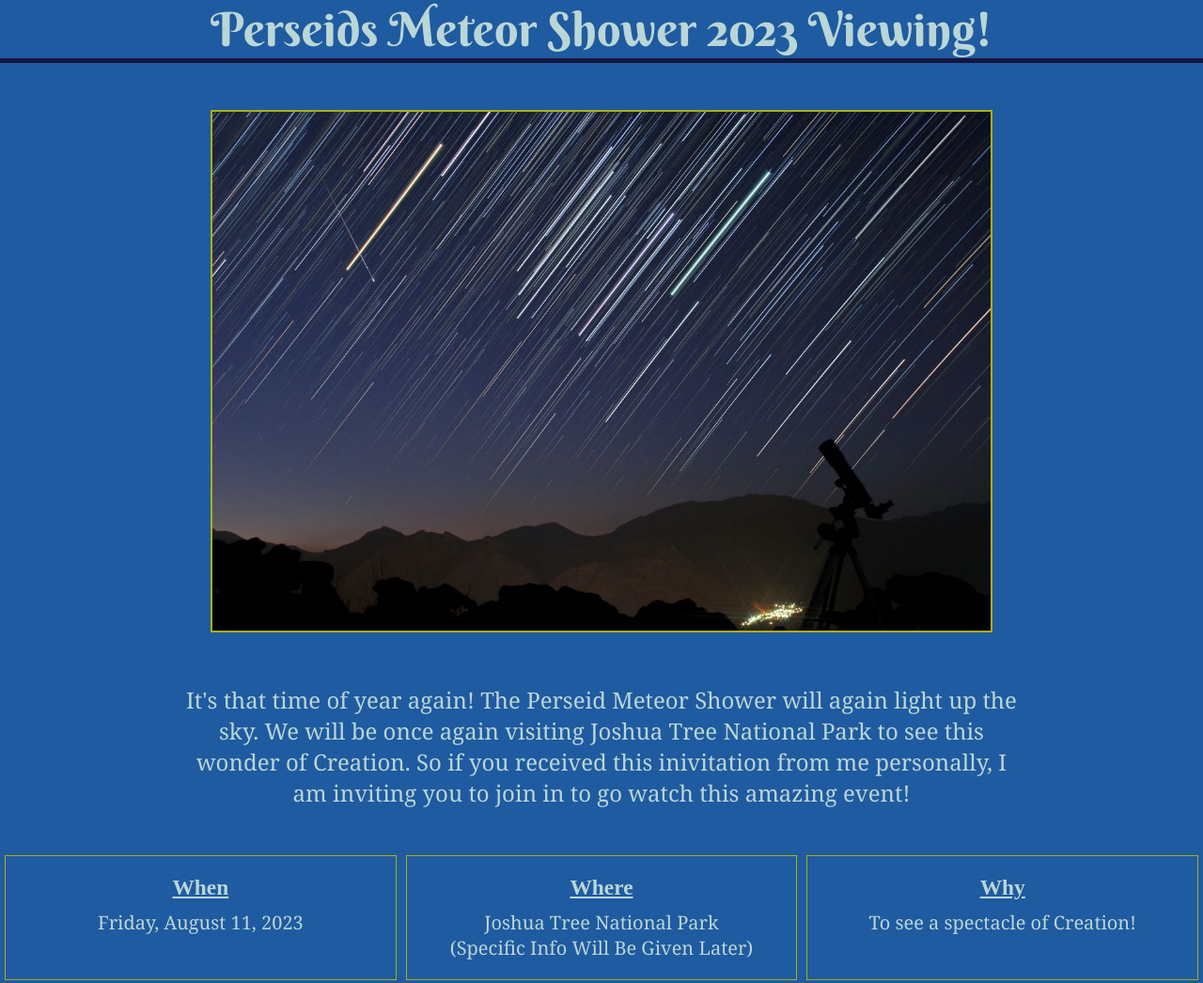
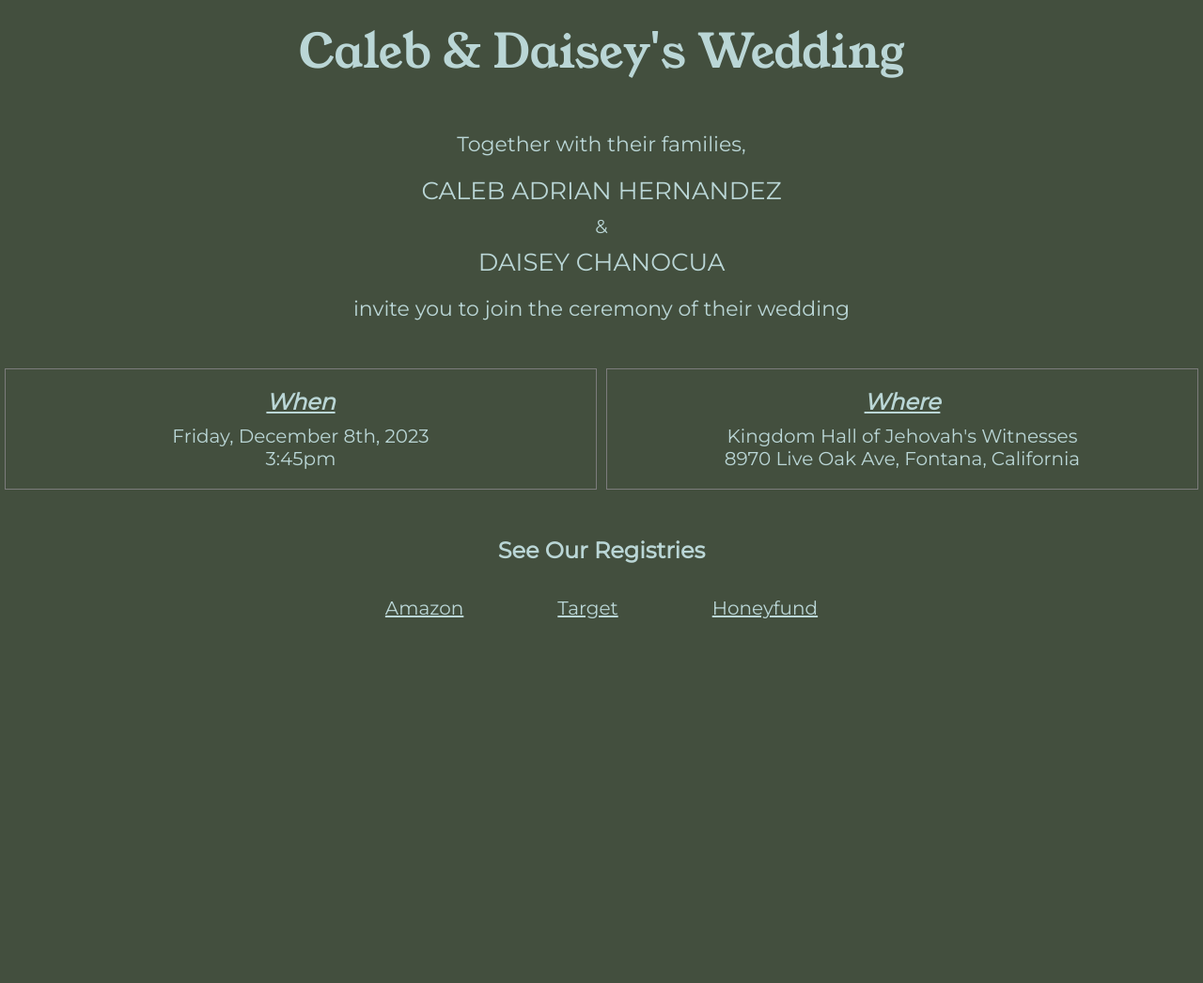
Before and after one commit to CAHernandez7/CAHernandez7.github.io, a plain HTML site: page Personal/Wedding/Invitations/index.html in a window 1280 px wide. Shown: the top 1046 px of the page at 94% size. After the commit the page ends 800 px from the top, so only its background shows below. Drawn offline with Linux system fonts and the light colour scheme; a web font is replaced by a local one.

Commit message:
Completed bulk of ceremony and zoom wedding

```diff
--- a/Personal/Wedding/Invitations/Resources/style.css
+++ b/Personal/Wedding/Invitations/Resources/style.css
@@ -2,9 +2,11 @@
     margin: 0;
     padding: 0;
     font-family: "Berkshire Swash", "Times New Roman", sans-serif;
+    font-family: 'Young Serif', serif;
+    font-family: 'Montserrat', sans-serif;
     list-style-type: none;
     box-sizing: border-box;
-    background-color: rgb(31, 91, 160);
+    background-color: rgb(67, 79, 62, 1);
     color: rgb(186, 214, 214);
   }
 
@@ -30,12 +32,12 @@
 }
 
 p {
-    font-family: 'Georgia', sans-serif;
+    font-family: 'Montserrat', sans-serif;
 }
 
 h2, h3, h4 {
-    font-family: 'Shrikhand', serif;
-    font-style: normal;
+    font-family: 'Montserrat', sans-serif;
+    font-size: larger;
 }
 
 /*Header section */
@@ -47,15 +49,16 @@ header {
 
 header h1 {
     font-weight: 200;
+    font-family: 'Young Serif', serif;
     font-size: 2.5rem;
-    border-bottom: solid rgb(22, 22, 64) 5px;
-    margin-bottom: 50px;
+    border-bottom: none;
+    padding: 20px 20px 40px;
 }
 
 
 header img {
     width: 100%;
-    border: rgb(174, 174, 14) 2px solid;
+    border: rgb(67, 79, 62, 0.8) 2px solid;
     margin-bottom: 50px;
 }
 
@@ -102,8 +105,12 @@ header img {
 
 .information-area p {
     color: rgb(186, 214, 214);
-    font-size: 1.2rem;
-    margin-bottom: 50px;
+    font-size: 1.1rem;
+    padding: 10px 0px;
+}
+
+.information-area .Names {
+    font-size: 1.3rem;
 }
 
 .information-area a {
@@ -129,14 +136,15 @@ header img {
     display: flex;
     width: 100%;
     margin-bottom: 50px;
+    margin-top: 40px;
 }
 
 .question-area {
     color: rgb(186, 214, 214);
     text-align: center;
-    border:rgb(174, 174, 14) 1px solid;
+    border:rgb(124, 124, 124) 1px solid;
     margin: 0 5px 0;
-    width: 33%;
+    width: 50%;
     padding: 20px;
 }
 
@@ -147,6 +155,7 @@ header img {
 .question-area h3 {
     text-decoration: underline;
     margin-bottom: .5rem;
+    font-style: italic;
 }
 
 /* FYI Area */
@@ -188,6 +197,7 @@ footer {
 
 footer * {
     color: rgb(186, 214, 214);
+
 }
 
 footer h2 {
@@ -196,6 +206,26 @@ footer h2 {
     font-size: 1.5rem;
 }
 
+footer .registry-list-div {
+    display: flex;
+    padding: 35px 10px;
+    text-align: center;
+    justify-content: center;
+    width: 100%;
+}
+footer a {
+    text-decoration: underline;
+    font-family: inherit;
+
+}
+footer a:hover {
+    text-decoration: none;
+}
+
+footer p {
+    margin: 0px 50px;
+}
+
 footer h4 {
     margin-top: 20px;
 }
--- a/Personal/Wedding/Invitations/index.html
+++ b/Personal/Wedding/Invitations/index.html
@@ -2,65 +2,60 @@
 <html lang="en">
 
     <head>
-        <title>Perseid Meteor Shower 2023</title>
+        <title>Wedding Invitation</title>
         <meta name="description" content="The homepage of Mango Web Dev Lab. Find everything you need for a safe, reliable, and responsive website." />
         <!--<meta name="robots" content="noindex, nofollow"> -->
         <meta name="viewport" content="width=device-width,initial-scale=1" >
         <link rel="preconnect" href="https://fonts.googleapis.com">
         <link rel="preconnect" href="https://fonts.gstatic.com" crossorigin>
+        <link rel="preconnect" href="https://fonts.googleapis.com">
+        <link rel="preconnect" href="https://fonts.gstatic.com" crossorigin>
+        <link href="https://fonts.googleapis.com/css2?family=Young+Serif&display=swap" rel="stylesheet">
         <link href="https://fonts.googleapis.com/css2?family=Berkshire+Swash&family=Press+Start+2P&family=Shrikhand&display=swap" rel="stylesheet">
+        <link rel="preconnect" href="https://fonts.googleapis.com">
+        <link rel="preconnect" href="https://fonts.gstatic.com" crossorigin>
+        <link href="https://fonts.googleapis.com/css2?family=Montserrat&display=swap" rel="stylesheet">
         <link href="./Resources/style.css" rel="stylesheet">
     </head>
 
     <body>
 
         <header>
-            <h1>Perseids Meteor Shower 2023 Viewing!</h1>
-            <figure>
-                <img src="./Resources/meteor-shower-free-vector.jpg" alt="meteor shower clipart">
-            </figure>
+            <h1>Caleb & Daisey's Wedding</h1>
         </header>
 
         <body>
 
             <div class="information-area">
                 <button><a target="_blank" href="./Prep/index.html">Click here for more information</a></button>
-                <p>It's that time of year again! The Perseid Meteor Shower will again light up the sky. We will be once again visiting Joshua Tree National Park to see this wonder of Creation. So if you received this inivitation from me personally, I am inviting you to join in to go watch this amazing event!</p>
+                <p>Together with their families, <br><p class="Names">CALEB ADRIAN HERNANDEZ</p> & <br><p class="Names">DAISEY CHANOCUA</p> <p>invite you to join the ceremony of their wedding </p>
             </div>
 
             <div class="questions-area">
                 <section class="question-area">
                     <h3>When</h3>
-                    <p>Friday, August 11, 2023</p>
+                    <p>Friday, December 8th, 2023</p>
+                    <p>3:45pm</p>
                 </section>
 
                 <section class="question-area">
                     <h3>Where</h3>
-                    <p>Joshua Tree National Park</p>
-                    <p>(Specific Info Will Be Given Later)</p>
-                </section>
-
-                <section class="question-area">
-                    <h3>Why</h3>
-                    <p>To see a spectacle of Creation!</p>
+                    <p>Kingdom Hall of Jehovah's Witnesses</p>
+                    <p>8970 Live Oak Ave, Fontana, California</p>
                 </section>
             </div>
 
-            <div class="FYI-area">
-                <section class="FYI">
-                    <h3>F-Y-I</h3>
-                    <p>Please let me know before you invite anyone else. This will take place at a group campsite which has limitations on the number of people who can be there. Please also understand that weather, sky conditions, and health conditions may hinder this event. <br> Thank you</p>
-                </section>
+            <div>
             </div>
-        </body>
 
         <footer>
-            <h2>Please Let Me Know ASAP If You Can Make It</h2>
-            <p>Caleb Hernandez</p>
-            <p>Phone: 5623167818</p>
-            <p>Email: clb_hernandez@yahoo.com</p>
+            <h3>See Our Registries</h3>
+            <div class="registry-list-div">
+                <p><a href="https://www.amazon.com/wedding/share/calebanddaisey">Amazon</a></p>
+                <p><a href="https://www.target.com/gift-registry/gift/calebanddaisey">Target</a></p>
+                <p><a href="https://www.honeyfund.com/site/hernandez-chanocua-12-08-2023">Honeyfund</a></p>
+            </div>
 
-            <h4 id="Link-to-shower-info"><a href="https://earthsky.org/astronomy-essentials/everything-you-need-to-know-perseid-meteor-shower/" target="_blank">For more information on the meteor shower, click here</a></h4>
         </footer>
     </body>
 </html>
```
